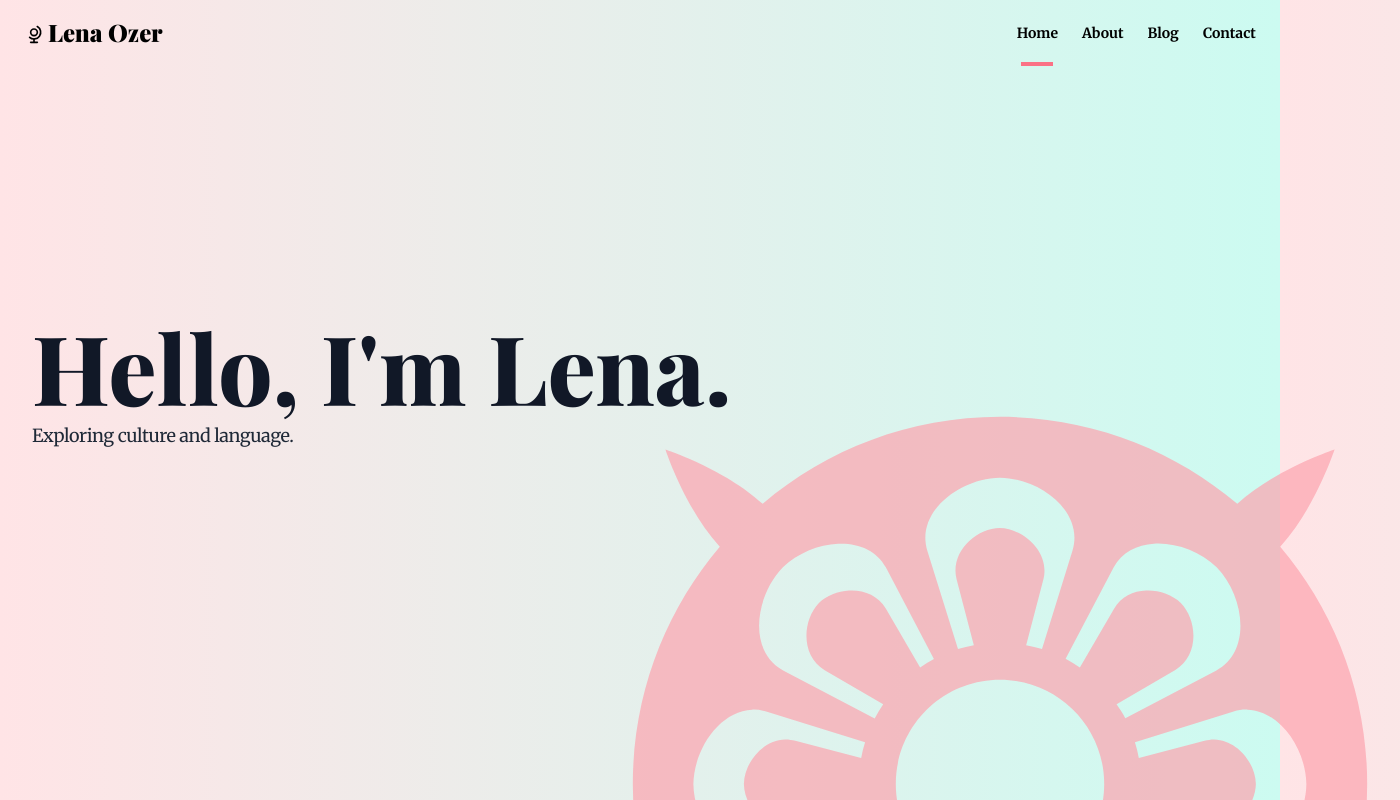
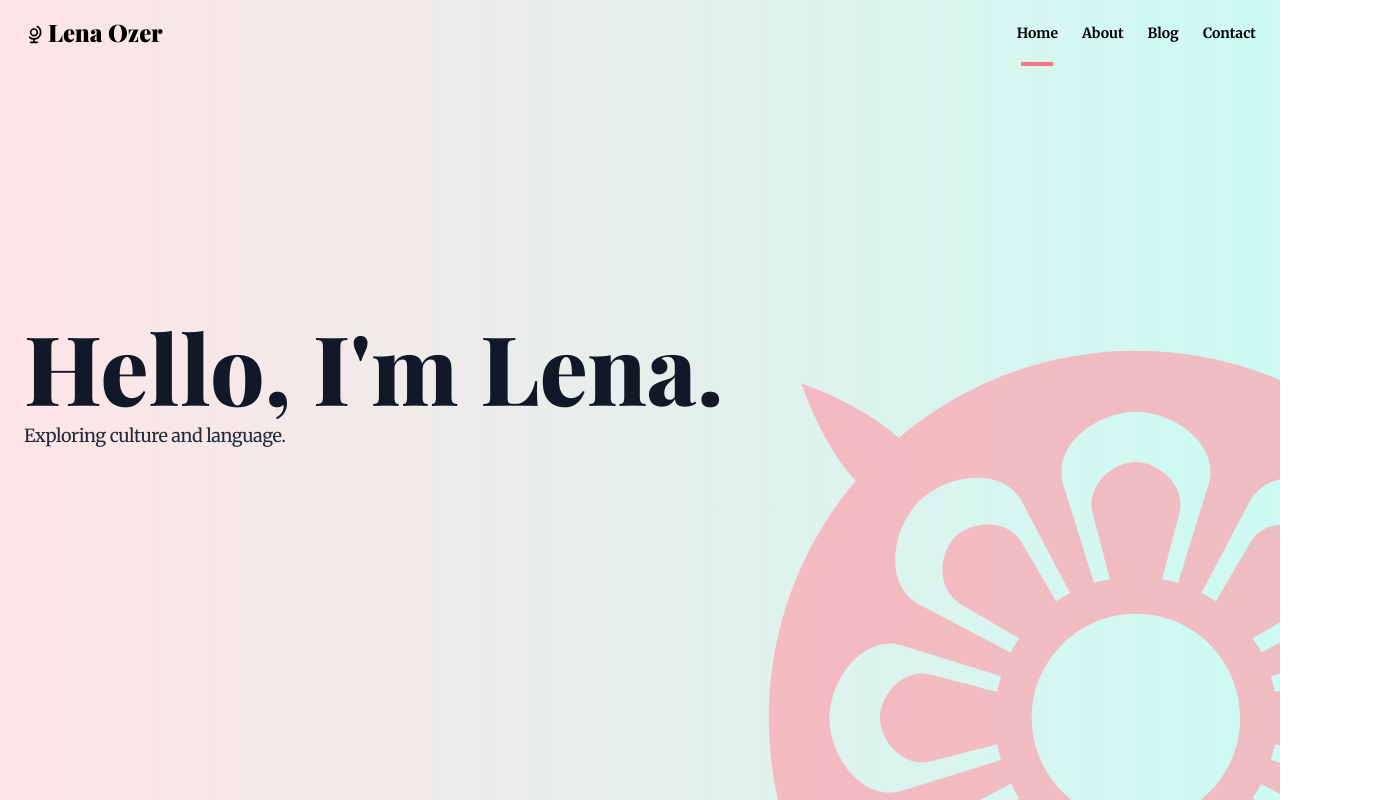
Before and after one commit to Darkryhr/lena-ozer, a Next.js app: page / in a window 1280 px wide. Shown: the top 800 px of the page, 1400 px wide, since content can reach past the window. Built offline with nearby package versions, Linux system fonts and the light colour scheme.

Commit message:
multiple style fixes

```diff
--- a/components/Layout/index.jsx
+++ b/components/Layout/index.jsx
@@ -21,10 +21,8 @@ const Layout = ({ children }) => {
         <Navbar />
       </header>
       <div className='h-16' ref={ref}></div>
-      <main className='h-[calc(100vh-64px)] mx-auto px-2'>
-        {children}
-        <Footer />
-      </main>
+      <main className='min-h-[calc(100vh-64px)] mx-auto'>{children}</main>
+      <Footer />
     </>
   );
 };
--- a/pages/about.js
+++ b/pages/about.js
@@ -25,9 +25,9 @@ const About = () => {
             </p>
           </SectionWrapper>
         </div>
-        <div className='absolute md:top-8 md:right-6 md:left-auto md:bottom-auto opacity-50 -bottom-44 left-0'>
+        <div className='absolute opacity-50 right-0 -bottom-56'>
           <Image
-            src='/signature.svg'
+            src='/signature2.svg'
             width={400}
             height={300}
             alt='lenas signature'
--- a/pages/blog/[slug].js
+++ b/pages/blog/[slug].js
@@ -55,15 +55,25 @@ const BlogPost = ({ post }) => {
     name = 'Missing name',
     authorImage,
     body = [],
+    mainImage,
   } = post;
+
   return (
-    <div className='mx-auto min-h-screen flex md:items-start items-start pt-12 md:px-8 px-3 max-w-7xl justify-center pb-24 relative'>
+    <div className='mx-auto min-h-screen flex md:items-start items-start pt-12 md:px-8 px-3 max-w-7xl justify-center pb-24'>
       <article className='px-4'>
         <Link href='/blog'>
           <button className='transition hover:opacity-70 mb-4 hover:-translate-x-1'>
             <CgArrowLongLeft size={35} />
           </button>
         </Link>
+        <SectionWrapper delay={0.3}>
+          {mainImage && (
+            <img
+              className='left-1/2 -mx-[50vw] max-w-[100vw] relative right-1/2 w-[100vw] max-h-[60vh] object-cover mb-8'
+              src={urlFor(mainImage).url()}
+            />
+          )}
+        </SectionWrapper>
         <SectionWrapper delay={0.1}>
           <h1 className='font-extrabold text-7xl font-serif'>{title}</h1>
         </SectionWrapper>
@@ -89,7 +99,8 @@ const BlogPost = ({ post }) => {
             </span>
           </div>
         </SectionWrapper>
-        <SectionWrapper delay={0.3}>
+
+        <SectionWrapper delay={0.4}>
           <div className='mt-4 px-1'>
             <PortableText value={body} components={myPortableTextComponents} />
           </div>
--- a/pages/index.js
+++ b/pages/index.js
@@ -4,7 +4,8 @@ import { GiAbstract076 } from 'react-icons/gi';
 
 const Home = () => {
   return (
-    <div className='mx-auto h-screen flex justify-center flex-col px-6 relative max-w-7xl pb-40'>
+    <div className='h-screen flex justify-center flex-col pb-40 overflow-hidden'>
+      <div className='w-full mx-auto  max-w-7xl relative px-6'>
         <SectionWrapper delay={0.1} styles={{ zIndex: '99' }}>
           <h1 className='md:text-8xl text-6xl font-extrabold font-serif z-10 text-gray-900'>
             Hello, I&apos;m Lena.
@@ -13,8 +14,9 @@ const Home = () => {
             Exploring culture and language.
           </p>
         </SectionWrapper>
-      <div className='absolute  -bottom-80 -right-32 opacity-70'>
+        <div className='absolute top-0 -right-64 opacity-70 -z-10'>
           <GiAbstract076 size={800} className='fill-rose-300' />
+        </div>
       </div>
     </div>
   );
```
Also changed, not shown: public/signature2.svg (added). Lines whose indentation alone changed are shown as unchanged.
